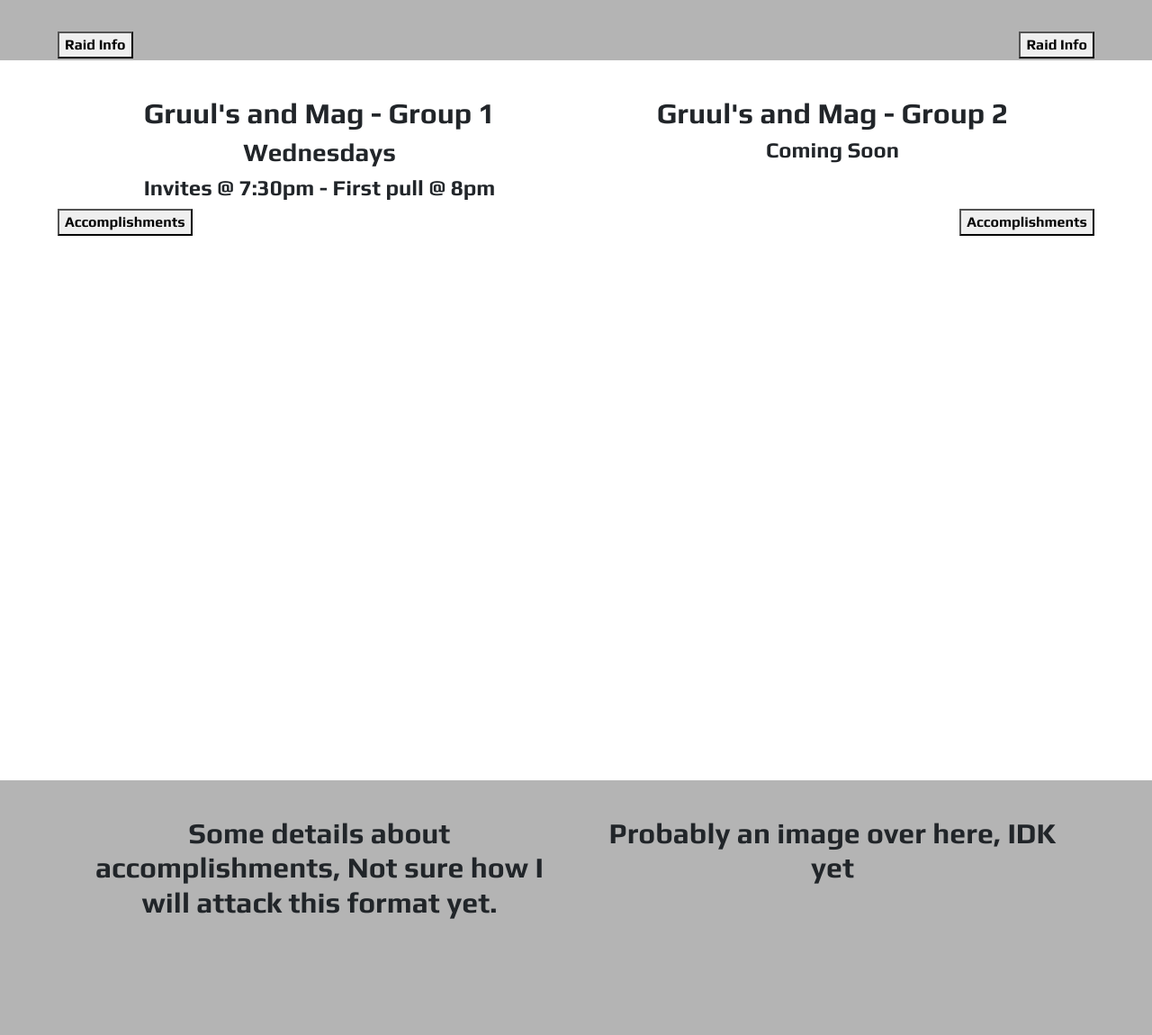
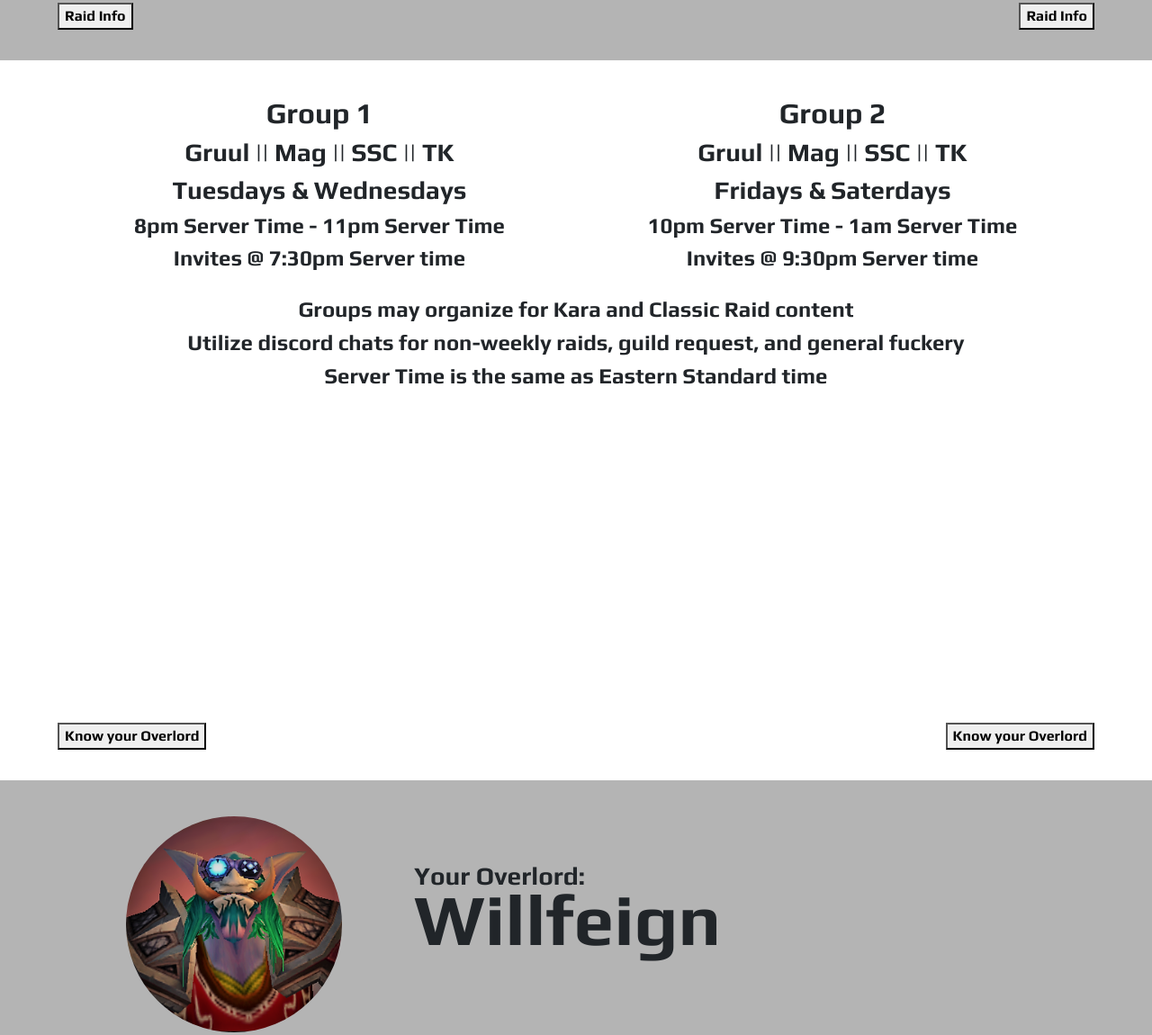
Before and after one commit to baspeirs/Redshift, a plain HTML site: page index.html in a window 1280 px wide. Shown: the part 1533-2683 px from the top of the page at 90% size. Drawn offline with nearby package versions, Linux system fonts and the light colour scheme.

Commit message:
overall style updates to all sections - still need to gather pictures and additional info from client to continue styling

```diff
--- a/index.html
+++ b/index.html
@@ -28,14 +28,81 @@
             </div>
             <div class="row" id="bottomHero">
                 <div class="col-4">
-                    <a href="#adminInfo"><button class="navButton" id="leftNavButtonHero">Know Your
-                            Overlord</button></a>
+                    <a href="#accomplishments"><button class="leftNavButton" id="leftNavButtonHero">Accomplishments</button></a>
                 </div>
                 <div class="col-4"></div>
                 <div class="col-4">
-                    <a href="#adminInfo"><button class="navButton" id="rightNavButtonHero">Know Your
-                            Overlord</button></a>
+                    <a href="#accomplishments"><button class="rightNavButton" id="rightNavButtonHero">Accomplishments</button></a>
                 </div>
+            </div>
+        </div>
+    </div>
+
+    <!-- ========= Accomplishments =============== -->
+
+    <div id="accomplishments">
+        <div id="topAccomp" class="container">
+            <div class="row">
+                <div class="col-6">
+                    <h2>Some details about accomplishments, Not sure how I will attack this format yet.</h2>
+                </div>
+                <div class="col-6">
+                    <h2>Probably an image over here, IDK yet</h2>
+                </div>
+            </div>
+        </div>
+
+        <div class="row" id="bottomAccomp">
+            <div class="col-4">
+                <a href="#raidInfo"><button class="navButton" id="leftNavButtonLeader">Raid Info</button></a>
+
+            </div>
+            <div class="col-4"></div>
+            <div class="col-4">
+                <a href="#raidInfo"><button class="navButton" id="rightNavButtonLeader">Raid Info</button></a>
+            </div>
+        </div>
+    </div>
+
+    <!-- ========= Raid Info =============== -->
+
+    <div id="raidInfo">
+        <div id="topRaidInfo" class="container">
+            <div class="row">
+                <div class="col-xl-6">
+                    <h2>Group 1</h2>
+                    <h3>Gruul || Mag || SSC || TK</h3>
+                    <h3>Tuesdays & Wednesdays</h3>
+                    <h4>8pm Server Time - 11pm Server Time</h4>
+                    <h4>Invites @ 7:30pm Server time</h4>
+                </div>
+                <div class="col-xl-6">
+                    <h2>Group 2</h2>
+                    <h3>Gruul || Mag || SSC || TK</h3>
+                    <h3>Fridays & Saterdays</h3>
+                    <h4>10pm Server Time - 1am Server Time</h4>
+                    <h4>Invites @ 9:30pm Server time</h4>
+                </div>
+            </div>
+
+            <div id="bonusRaidInfo" class="row">
+                <div class="col-12">
+                    <h4>Groups may organize for Kara and Classic Raid content</h4>
+                    <h4>Utilize discord chats for non-weekly raids, guild request, and general fuckery</h4>
+                    <h4>Server Time is the same as Eastern Standard time</h4>
+                </div>
+            </div>
+        </div>
+
+
+        <div class="row" id="bottomRaidInfo">
+            <div class="col-4">
+                <a href="#leaderInfo"><button class="rightNavButton" id="leftNavButtonRaid">Know your Overlord</button></a>
+
+            </div>
+            <div class="col-4"></div>
+            <div class="col-4">
+                <a href="#leaderInfo"><button class="leftNavButton" id="rightNavButtonRaid">Know your Overlord</button></a>
             </div>
         </div>
     </div>
@@ -46,10 +113,11 @@
         <div class="container">
             <div id="topAdminInfo">
                 <div class="row" id="adminInfo">
-                    <div class="col-3">
-                        <h2 id="overlordPic">Some sort of picture</h2>
+                    <div id="leaderHeadshotHolder" class="col-xl-4">
+                        <img id="guildLeadHeadshot" src="./WillfeignHeadshot.png" alt="Headshot of Willfeign the Guild Leader">
                     </div>
-                    <div class="col-9">
+                    <div id="guildLeaderHolder" class="col-xl-8">
+                        <h3>Your Overlord:</h3>
                         <h2 id="overlordName">Willfeign</h2>
                     </div>
                 </div>
@@ -66,61 +134,6 @@
                     <div class="col-4">
                         <h2 id="coolGuyName">Coolest guy in the guild: Bryce</h2>
                     </div>
-                </div>
-            </div>
-
-            <div class="row" id="bottomAdminInfo">
-                <div class="col-4">
-                    <a href="#raidInfo"><button class="navButton" id="leftNavButtonLeader">Raid Info</button></a>
-
-                </div>
-                <div class="col-4"></div>
-                <div class="col-4">
-                    <a href="#raidInfo"><button class="navButton" id="rightNavButtonLeader">Raid Info</button></a>
-                </div>
-            </div>
-        </div>
-    </div>
-
-    <!-- ========= Raid Info =============== -->
-
-    <div class="container" id="raidInfo">
-        <div class="row">
-            <div class="col-6">
-                <h2>Gruul's and Mag - Group 1</h2>
-                <h3>Wednesdays</h3>
-                <h4>Invites @ 7:30pm - First pull @ 8pm</h4>
-            </div>
-            <div class="col-6">
-                <h2>Gruul's and Mag - Group 2</h2>
-                <h4>Coming Soon</h4>
-            </div>
-        </div>
-
-        <div class="row" id="bottomAdminInfo">
-            <div class="col-4">
-                <a href="#accomplishments"><button class="navButton"
-                        id="leftNavButtonLeader">Accomplishments</button></a>
-
-            </div>
-            <div class="col-4"></div>
-            <div class="col-4">
-                <a href="#accomplishments"><button class="navButton"
-                        id="rightNavButtonLeader">Accomplishments</button></a>
-            </div>
-        </div>
-    </div>
-
-    <!-- ========= Accomplishments =============== -->
-
-    <div id="accomplishments">
-        <div class="container">
-            <div class="row">
-                <div class="col-6">
-                    <h2>Some details about accomplishments, Not sure how I will attack this format yet.</h2>
-                </div>
-                <div class="col-6">
-                    <h2>Probably an image over here, IDK yet</h2>
                 </div>
             </div>
         </div>
--- a/style.css
+++ b/style.css
@@ -4,6 +4,16 @@ html {
 
 .navButton {
     text-align: center;
+}
+
+.rightNavButton {
+    position: absolute;
+    right: 5vw;
+}
+
+.leftNavButton {
+    position: absolute;
+    left: 5vw;
 }
 
 /* ================= HERO STYLES ==================== */
@@ -35,6 +45,7 @@ html {
     font-size: 60px;
     font-family: 'Play', sans-serif;
     display: none;
+    text-shadow: 3px 0 0 rgb(255, 2, 2), -2px 0 0 rgb(255, 2, 2), 0 2px 0 rgb(220, 6, 248), 0 -3px 0 rgb(9, 240, 228), 1px 1px rgb(235, 0, 243), -1px -1px 0 rgb(245, 6, 6), 1px -1px 0 rgb(0, 0, 0), -1px 1px 0 rgb(0, 0, 0);
 }
 
 #server {
@@ -43,20 +54,11 @@ html {
     font-size: 50px;
     font-family: 'Play', sans-serif;
     display: none;
+    text-shadow: 3px 0 0 rgb(255, 2, 2), -2px 0 0 rgb(255, 2, 2), 0 2px 0 rgb(220, 6, 248), 0 -3px 0 rgb(9, 240, 228), 1px 1px rgb(235, 0, 243), -1px -1px 0 rgb(245, 6, 6), 1px -1px 0 rgb(0, 0, 0), -1px 1px 0 rgb(0, 0, 0);
 }
 
 #topHero {
     height: 94vh;
-}
-
-#rightNavButtonHero {
-    position: absolute;
-    right: 5vw;
-}
-
-#leftNavButtonHero {
-    position: absolute;
-    left: 5vw;
 }
 
 /* ================= ADMIN AND OTHER LEADER INFO ==================== */
@@ -65,6 +67,18 @@ html {
     height: 100vh;
     background-color: rgb(180, 180, 180);
     font-family: 'Play', sans-serif;
+}
+
+#leaderHeadshotHolder {
+    text-align: center;
+}
+
+#guildLeadHeadshot {
+    border-radius: 100%;
+    max-height: 30vh;
+    position: relative;
+    /* left: 5vw; */
+    /* margin: auto; */
 }
 
 #topAdminInfo {
@@ -79,8 +93,15 @@ html {
     padding-top: 5vh;
 }
 
+#guildLeaderHolder {
+    padding: 50px;
+    padding-left: 10px;
+}
+
 #overlordName {
     font-size: 80px;
+    margin-top: -25px;
+
 }
 
 #overlordPic {
@@ -113,6 +134,15 @@ html {
     height: 100vh;
 }
 
+#bonusRaidInfo {
+    text-align: center;
+    margin-top: 20px;
+}
+
+#topRaidInfo {
+    height: 87vh;
+}
+
 /* ================ Accomplishments ================= */
 
 #accomplishments {
@@ -123,6 +153,10 @@ html {
     height: 100vh;
 }
 
+#topAccomp {
+    height: 87vh;
+}
+
 /* ========= FOOTER STYLE ================ */
 
 #footer {
```
Also changed, not shown: WillfeignHeadshot.png (added).
